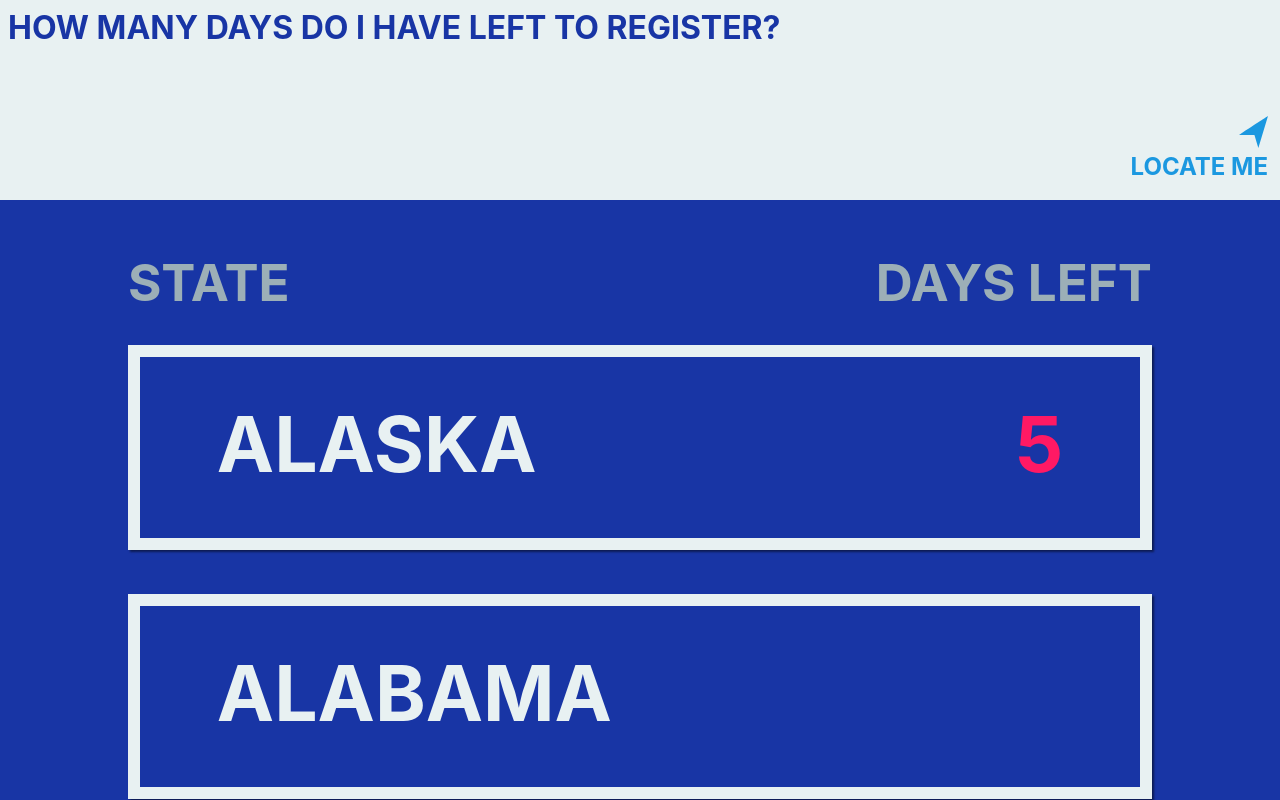
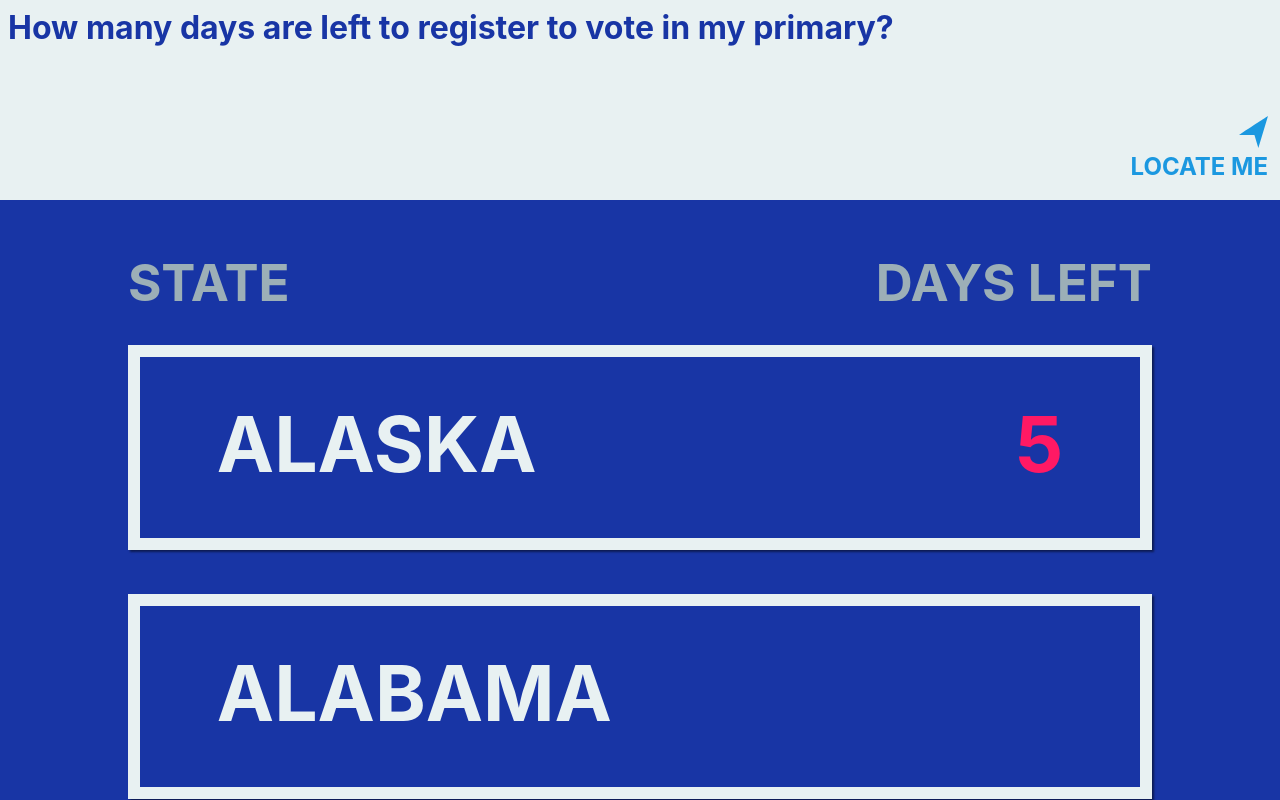
Before and after one commit to KartikC/PrimaryVote.US, a Svelte app: page / in a window 1280 px wide. Built offline with nearby package versions, Linux system fonts and the light colour scheme.

Commit message:
chaning copy, flag here

```diff
--- a/src/StateLocator.svelte
+++ b/src/StateLocator.svelte
@@ -124,7 +124,7 @@
 
 <div class="container">
     <div class="top">
-        <span>HOW MANY DAYS DO I HAVE LEFT TO REGISTER?</span>
+        <span>How many days are left to register to vote in my primary?</span>
     </div>
     <div class="locate" on:click={locatePressed}>
     {#if !loadingDenied}
```
Also changed, not shown: public/build/bundle.js, 2 other files (tests, documents, lock files or other folders).
